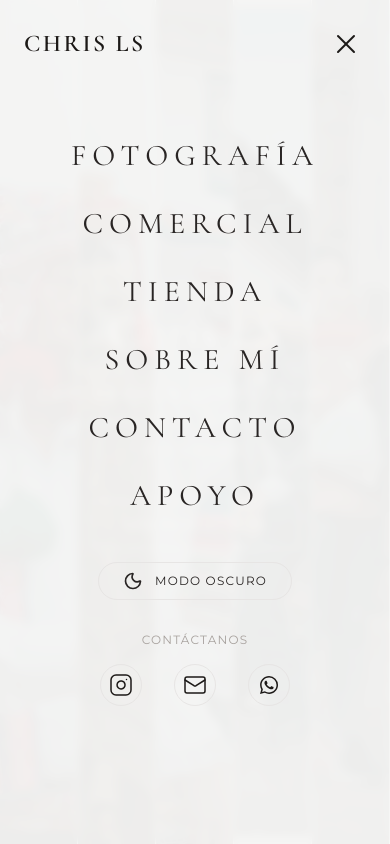
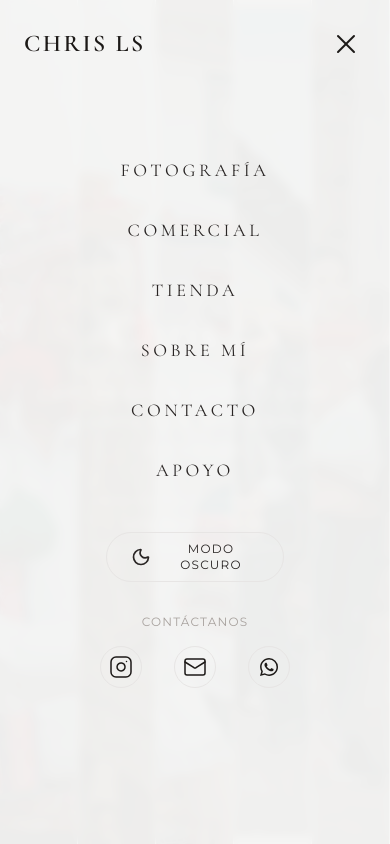
Before and after one commit to haroldsikos/ChrisLS-photographer, a React (Vite) app: page / in a window 390 px wide. Both pictures are taken after a click on the button "Toggle Menu". Shown: the top 844 px of the page. Built offline with nearby package versions, Linux system fonts and the light colour scheme.

Commit message:
Update Shop currency to PEN, WhatsApp number, and refine Navbar responsive styles

```diff
--- a/components/Navbar.tsx
+++ b/components/Navbar.tsx
@@ -122,7 +122,7 @@ const Navbar: React.FC = () => {
               to={link.path}
               onClick={() => setIsOpen(false)}
               style={{ transitionDelay: `${index * 50}ms` }}
-              className={`text-3xl font-serif tracking-[0.2em] transition-opacity duration-500 ${isOpen ? 'opacity-100' : 'opacity-0'
+              className={`text-lg font-serif tracking-[0.2em] transition-opacity duration-500 ${isOpen ? 'opacity-100' : 'opacity-0'
                 } ${location.pathname === link.path
                   ? 'text-stone-900 dark:text-stone-50 underline underline-offset-8'
                   : 'text-stone-800 dark:text-stone-300 hover:text-stone-500 dark:hover:text-stone-100'
@@ -141,17 +141,17 @@ const Navbar: React.FC = () => {
             onClick={toggleTheme}
             className="flex items-center gap-3 px-6 py-2 rounded-full border border-stone-200 dark:border-stone-700 text-stone-800 dark:text-stone-200 hover:bg-stone-100 dark:hover:bg-stone-800 transition-colors"
           >
-            {isDark ? (
-              <>
+            <div className="relative w-5 h-5 flex items-center justify-center">
+              <div className={`absolute transition-all duration-500 ease-in-out transform ${isDark ? 'opacity-100 rotate-0 scale-100' : 'opacity-0 rotate-90 scale-50'}`}>
                 <Sun size={20} />
-                <span className="text-xs uppercase tracking-widest font-sans">Modo Claro</span>
-              </>
-            ) : (
-              <>
+              </div>
+              <div className={`absolute transition-all duration-500 ease-in-out transform ${!isDark ? 'opacity-100 rotate-0 scale-100' : 'opacity-0 -rotate-90 scale-50'}`}>
                 <Moon size={20} />
-                <span className="text-xs uppercase tracking-widest font-sans">Modo Oscuro</span>
-              </>
-            )}
+              </div>
+            </div>
+            <span className="text-xs uppercase tracking-widest font-sans w-24 text-center">
+              {isDark ? "Modo Claro" : "Modo Oscuro"}
+            </span>
           </button>
 
           <div className="flex flex-col items-center space-y-4">
--- a/pages/Shop.tsx
+++ b/pages/Shop.tsx
@@ -12,7 +12,7 @@ interface Product {
 
 const Shop: React.FC = () => {
   // Número de teléfono para WhatsApp (Reemplazar con el real)
-  const WHATSAPP_NUMBER = "51999999999";
+  const WHATSAPP_NUMBER = "51972772288";
 
   const products: Product[] = [
     {
@@ -66,7 +66,7 @@ const Shop: React.FC = () => {
   ];
 
   const handleBuyClick = (product: Product) => {
-    const message = `Hola Chris LS, estoy interesado en el producto: ${product.name} (Precio ref: $${product.price}). ¿Me podrías dar más información?`;
+    const message = `Hola Chris LS, estoy interesado en el producto: ${product.name} (Precio ref: S/ ${product.price.toFixed(2)}). ¿Me podrías dar más información?`;
     const url = `https://wa.me/${WHATSAPP_NUMBER}?text=${encodeURIComponent(message)}`;
     window.open(url, '_blank');
   };
@@ -104,7 +104,7 @@ const Shop: React.FC = () => {
                   {product.name}
                 </h3>
                 <span className="font-sans text-sm font-medium text-stone-800 dark:text-stone-200 ml-4">
-                  ${product.price}
+                  S/ {product.price.toFixed(2)}
                 </span>
               </div>
 
```
